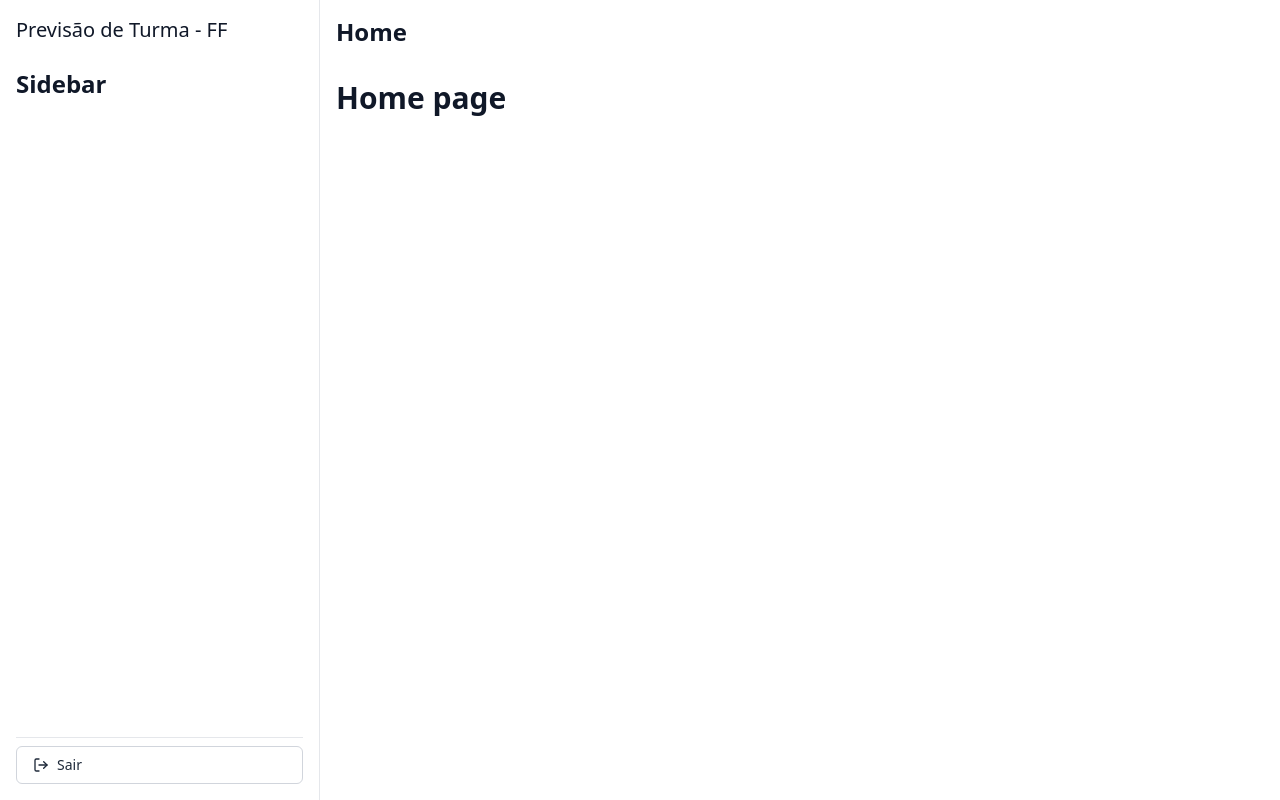
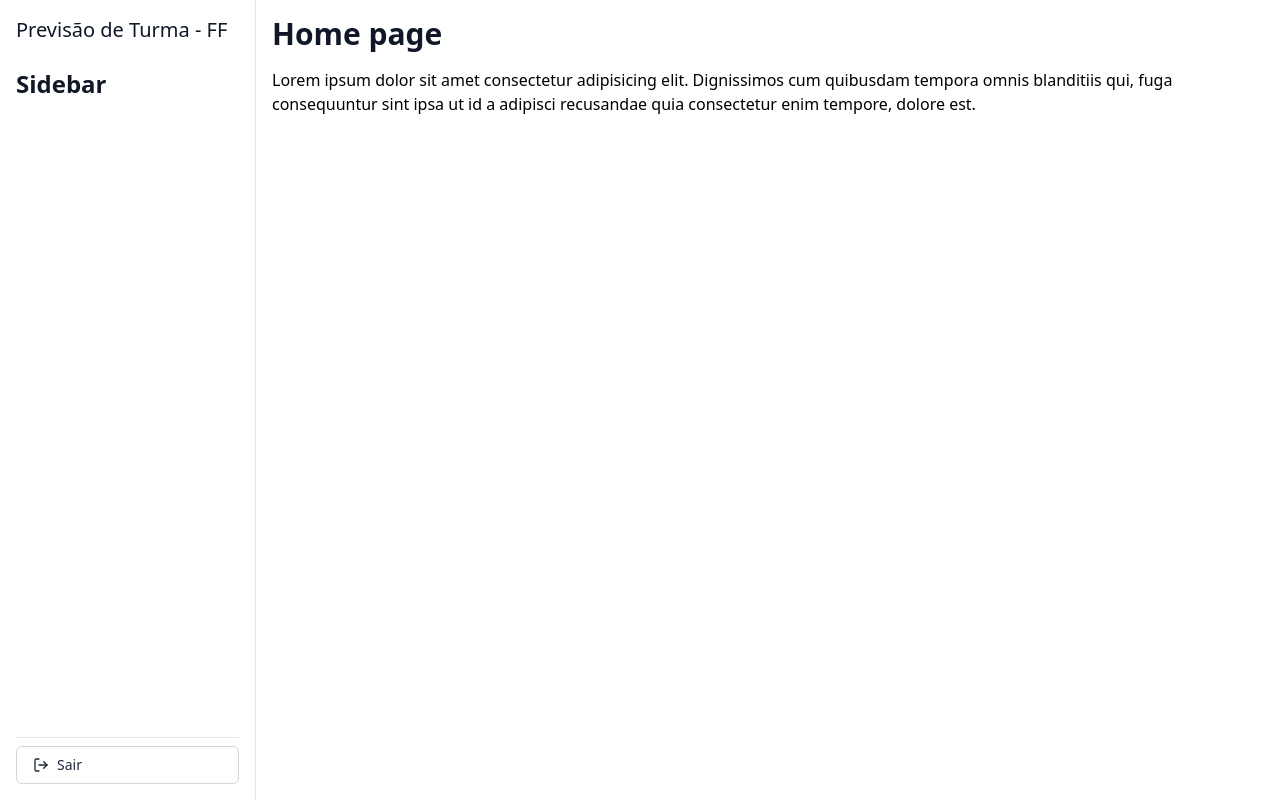
Before and after one commit to mrfneto/vue-start, a Vue app: page / in a window 1280 px wide. Built offline with nearby package versions, Linux system fonts and the light colour scheme.

Commit message:
feat: Layout and add firebase

```diff
--- /dev/null
+++ b/src/components/Layout.vue
@@ -0,0 +1,54 @@
+<script setup>
+import { ref } from 'vue'
+import { useRouter } from 'vue-router'
+//
+import Sidebar from '@/components/Sidebar.vue'
+import Navbar from '@/components/Navbar.vue'
+import Icon from '@/components/Icon.vue'
+
+const router = useRouter()
+
+const sidebarShow = ref(false)
+const title = ref('Previsão de Turma - FF')
+
+const logout = () => {
+  router.replace({ name: 'login' })
+}
+</script>
+<template>
+  <div class="min-h-screen flex">
+    <Sidebar permanent :show="sidebarShow" @close="sidebarShow = false">
+      <template #header>
+        <span class="heading-md hidden lg:flex">{{ title }}</span>
+      </template>
+      <template #content>
+        <h2 class="heading-lg">Sidebar</h2>
+      </template>
+      <template #footer>
+        <div class="border-t border-gray-200 pt-2">
+          <button @click="logout" class="btn btn-secondary btn-menu w-full">
+            <Icon name="LogOut" class="size-4 mr-2" />
+            <span>Sair</span>
+          </button>
+        </div>
+      </template>
+    </Sidebar>
+    <main
+      class="w-full flex flex-col ml-0 lg:ml-64 transition-all transform duration-200"
+    >
+      <Navbar bordered class="shadow-md lg:shadow-none lg:hidden">
+        <template #start>
+          <button class="btn btn-icon lg:hidden" @click="sidebarShow = true">
+            <Icon name="Menu" class="size-5" />
+          </button>
+        </template>
+        <template #center>
+          <span class="heading-md">{{ title }}</span>
+        </template>
+      </Navbar>
+      <section class="flex-1 p-4 container-md">
+        <slot />
+      </section>
+    </main>
+  </div>
+</template>
--- a/src/components/Sidebar.vue
+++ b/src/components/Sidebar.vue
@@ -1,7 +1,13 @@
 <script setup>
 import { useRoute } from 'vue-router'
 import { onMounted, onUnmounted, watch } from 'vue'
-defineProps({ show: Boolean, permanent: Boolean, user: Object, theme: String })
+defineProps({
+  show: Boolean,
+  permanent: Boolean,
+  user: Object,
+  theme: String,
+  width: { type: String, default: 'w-64' }
+})
 const emit = defineEmits(['close'])
 
 const route = useRoute()
@@ -60,9 +66,10 @@ onUnmounted(() => {
           : permanent
           ? 'opacity-0 -translate-x-full lg:translate-x-0 lg:opacity-100'
           : 'opacity-0 -translate-x-full',
-        theme ? theme : 'bg-white border-gray-200'
+        theme ? theme : 'bg-white border-gray-200',
+        width
       ]"
-      class="fixed inset-0 z-50 flex flex-col w-80 h-screen p-4 overflow-y-auto border-r transition-all duration-300 ease-in-out"
+      class="fixed inset-0 z-50 flex flex-col h-screen p-4 overflow-y-auto border-r transition-all duration-300 ease-in-out"
     >
       <div v-if="$slots.header">
         <slot name="header" />
--- /dev/null
+++ b/src/firebase/index.js
@@ -0,0 +1,20 @@
+import { initializeApp } from 'firebase/app'
+import { getAuth } from 'firebase/auth'
+import { getFirestore } from 'firebase/firestore'
+
+const firebaseConfig = {
+  apiKey: import.meta.env.VITE_APIKEY,
+  authDomain: `${import.meta.env.VITE_PROJECTID}.firebaseapp.com`,
+  projectId: import.meta.env.VITE_PROJECTID,
+  storageBucket: `${import.meta.env.VITE_PROJECTID}.appspot.com`,
+  messagingSenderId: import.meta.env.VITE_MESSAGINGSENDERID,
+  appId: import.meta.env.VITE_APPID,
+  measurementId: import.meta.env.VITE_MEASUREMENTID
+}
+
+const app = initializeApp(firebaseConfig)
+
+const auth = getAuth(app)
+const db = getFirestore(app)
+
+export { auth, db }
--- a/src/router/index.js
+++ b/src/router/index.js
@@ -7,7 +7,7 @@ const router = createRouter({
 })
 
 router.beforeEach(async (to, from, next) => {
-  document.title = `${to.meta.title} - Vue-Start`
+  document.title = `${to.meta.title} - Farmácia UFRJ`
   next()
 })
 
--- a/src/views/HomeView.vue
+++ b/src/views/HomeView.vue
@@ -1,50 +1,13 @@
 <script setup>
-import { ref } from 'vue'
-import { useRouter } from 'vue-router'
-//
-import Sidebar from '@/components/Sidebar.vue'
-import Navbar from '@/components/Navbar.vue'
-import Icon from '@/components/Icon.vue'
-
-const router = useRouter()
-const sidebarShow = ref(false)
-
-const logout = () => {
-  router.replace({ name: 'login' })
-}
+import Layout from '@/components/Layout.vue'
 </script>
 <template>
-  <div class="min-h-screen flex">
-    <Sidebar permanent :show="sidebarShow" @close="sidebarShow = false">
-      <template #header>
-        <span class="heading-md">Previsão de Turma - FF</span>
-      </template>
-      <template #content>
-        <h2 class="heading-lg">Sidebar</h2>
-      </template>
-      <template #footer>
-        <div class="border-t border-gray-200 pt-2">
-          <button @click="logout" class="btn btn-secondary btn-menu w-full">
-            <Icon name="LogOut" class="size-4 mr-2" />
-            <span>Sair</span>
-          </button>
-        </div>
-      </template>
-    </Sidebar>
-    <main
-      class="w-full flex flex-col ml-0 lg:ml-80 transition-all transform duration-200"
-    >
-      <Navbar bordered class="shadow-md lg:shadow-none">
-        <template #start>
-          <button class="btn btn-icon lg:hidden" @click="sidebarShow = true">
-            <Icon name="Menu" class="size-5" />
-          </button>
-          <h1 class="heading-lg">Home</h1>
-        </template>
-      </Navbar>
-      <section class="flex-1 p-4">
-        <h1 class="heading-xl">Home page</h1>
-      </section>
-    </main>
-  </div>
+  <Layout title="Home">
+    <h1 class="heading-xl">Home page</h1>
+    <p class="mt-4">
+      Lorem ipsum dolor sit amet consectetur adipisicing elit. Dignissimos cum
+      quibusdam tempora omnis blanditiis qui, fuga consequuntur sint ipsa ut id
+      a adipisci recusandae quia consectetur enim tempore, dolore est.
+    </p>
+  </Layout>
 </template>
```
Also changed, not shown: 1 other file (tests, documents, lock files or other folders).
